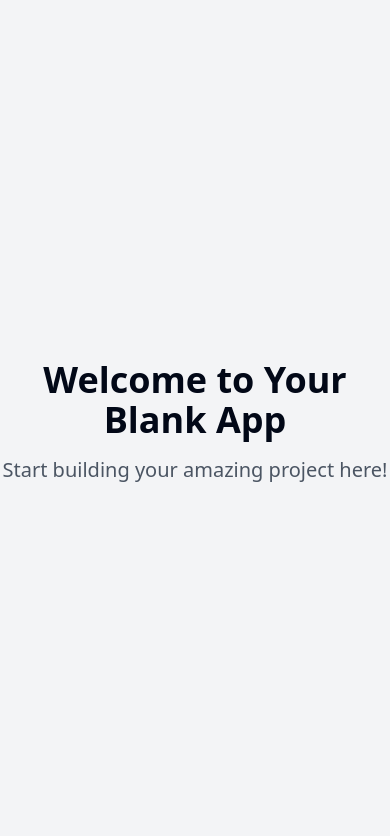
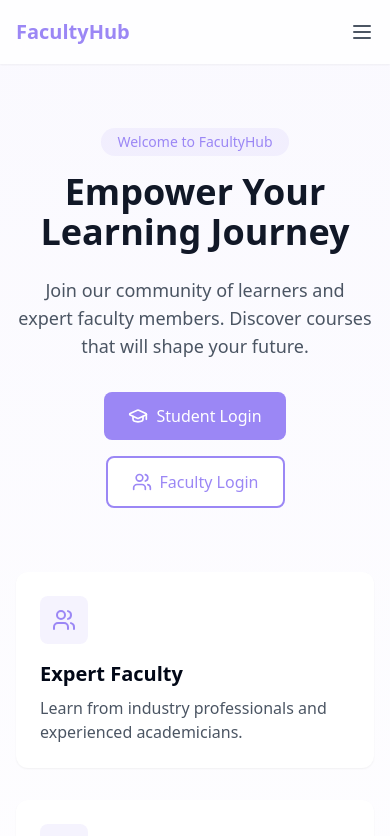
Before and after one commit to Karankaravadra/faculty-flare-hub, a React (Vite) app: page / in a window 390 px wide. Shown: the top 836 px of the page. Built offline with nearby package versions, Linux system fonts and the light colour scheme.

Commit message:
Implement university faculty website
Implement a modern university faculty website with login system, course listings, student queries, testimonials, and a dark/light mode toggle.

```diff
--- /dev/null
+++ b/src/components/CourseCard.tsx
@@ -0,0 +1,49 @@
+
+import { Calendar, Users, Clock } from 'lucide-react';
+
+interface CourseCardProps {
+  title: string;
+  instructor: string;
+  students: number;
+  duration: string;
+  nextSession: string;
+  image: string;
+}
+
+export const CourseCard = ({ title, instructor, students, duration, nextSession, image }: CourseCardProps) => {
+  return (
+    <div className="bg-white rounded-xl overflow-hidden shadow-sm hover:shadow-md transition-shadow duration-200 animate-fade-in">
+      <div className="relative h-48 overflow-hidden">
+        <img
+          src={image}
+          alt={title}
+          className="w-full h-full object-cover transform hover:scale-105 transition-transform duration-300"
+        />
+        <div className="absolute inset-0 bg-gradient-to-t from-black/60 to-transparent" />
+        <div className="absolute bottom-4 left-4 right-4">
+          <h3 className="text-white text-xl font-semibold line-clamp-2">{title}</h3>
+          <p className="text-white/80 text-sm mt-1">{instructor}</p>
+        </div>
+      </div>
+      <div className="p-4">
+        <div className="flex items-center justify-between text-sm text-gray-600 mb-4">
+          <div className="flex items-center gap-1">
+            <Users size={16} />
+            <span>{students} students</span>
+          </div>
+          <div className="flex items-center gap-1">
+            <Clock size={16} />
+            <span>{duration}</span>
+          </div>
+        </div>
+        <div className="flex items-center gap-2 text-sm text-primary mb-4">
+          <Calendar size={16} />
+          <span>Next session: {nextSession}</span>
+        </div>
+        <button className="w-full bg-primary hover:bg-primary-hover text-white px-4 py-2 rounded-lg transition-colors duration-200 flex items-center justify-center gap-2">
+          Join Live Session
+        </button>
+      </div>
+    </div>
+  );
+};
--- /dev/null
+++ b/src/components/CoursesSection.tsx
@@ -0,0 +1,57 @@
+
+import { CourseCard } from './CourseCard';
+
+const courses = [
+  {
+    title: "Advanced Web Development",
+    instructor: "Prof. Sarah Johnson",
+    students: 245,
+    duration: "12 weeks",
+    nextSession: "Tomorrow, 10:00 AM",
+    image: "https://images.unsplash.com/photo-1488590528505-98d2b5aba04b",
+  },
+  {
+    title: "Machine Learning Fundamentals",
+    instructor: "Dr. Michael Chen",
+    students: 189,
+    duration: "16 weeks",
+    nextSession: "Today, 2:00 PM",
+    image: "https://images.unsplash.com/photo-1486312338219-ce68d2c6f44d",
+  },
+  {
+    title: "Digital Marketing Strategy",
+    instructor: "Prof. Emily Williams",
+    students: 167,
+    duration: "8 weeks",
+    nextSession: "Thursday, 11:00 AM",
+    image: "https://images.unsplash.com/photo-1581091226825-a6a2a5aee158",
+  },
+];
+
+export const CoursesSection = () => {
+  return (
+    <section className="py-16 px-4 bg-gray-50">
+      <div className="max-w-7xl mx-auto">
+        <div className="text-center mb-12">
+          <span className="inline-block bg-primary/10 text-primary px-4 py-1 rounded-full text-sm font-medium mb-4">
+            Featured Courses
+          </span>
+          <h2 className="text-3xl md:text-4xl font-bold text-gray-900 mb-4">
+            Explore Our Popular Courses
+          </h2>
+          <p className="text-gray-600 max-w-2xl mx-auto">
+            Choose from a wide range of courses designed to help you achieve your academic and professional goals.
+          </p>
+        </div>
+
+        <div className="grid grid-cols-1 md:grid-cols-2 lg:grid-cols-3 gap-8">
+          {courses.map((course, index) => (
+            <div key={course.title} style={{ animationDelay: `${index * 200}ms` }}>
+              <CourseCard {...course} />
+            </div>
+          ))}
+        </div>
+      </div>
+    </section>
+  );
+};
--- /dev/null
+++ b/src/components/HeroSection.tsx
@@ -0,0 +1,66 @@
+
+import { GraduationCap, BookOpen, Users } from 'lucide-react';
+
+export const HeroSection = () => {
+  return (
+    <section className="pt-32 pb-16 px-4 bg-gradient-to-b from-primary/5 to-transparent">
+      <div className="max-w-7xl mx-auto">
+        <div className="text-center animate-fade-in">
+          <span className="inline-block bg-primary/10 text-primary px-4 py-1 rounded-full text-sm font-medium mb-4">
+            Welcome to FacultyHub
+          </span>
+          <h1 className="text-4xl md:text-6xl font-bold text-gray-900 mb-6">
+            Empower Your Learning Journey
+          </h1>
+          <p className="text-lg text-gray-600 max-w-2xl mx-auto mb-8">
+            Join our community of learners and expert faculty members. Discover courses that will shape your future.
+          </p>
+          <div className="flex flex-wrap justify-center gap-4">
+            <button className="bg-primary hover:bg-primary-hover text-white px-6 py-3 rounded-lg transition-colors duration-200 flex items-center gap-2">
+              <GraduationCap size={20} />
+              Student Login
+            </button>
+            <button className="bg-white hover:bg-gray-50 text-primary border-2 border-primary px-6 py-3 rounded-lg transition-colors duration-200 flex items-center gap-2">
+              <Users size={20} />
+              Faculty Login
+            </button>
+          </div>
+        </div>
+
+        <div className="grid grid-cols-1 md:grid-cols-3 gap-8 mt-16">
+          {features.map((feature, index) => (
+            <div
+              key={feature.title}
+              className="bg-white p-6 rounded-xl shadow-sm hover:shadow-md transition-shadow duration-200 animate-fade-in"
+              style={{ animationDelay: `${index * 200}ms` }}
+            >
+              <div className="bg-primary/10 w-12 h-12 rounded-lg flex items-center justify-center mb-4">
+                <feature.icon className="text-primary" size={24} />
+              </div>
+              <h3 className="text-xl font-semibold mb-2">{feature.title}</h3>
+              <p className="text-gray-600">{feature.description}</p>
+            </div>
+          ))}
+        </div>
+      </div>
+    </section>
+  );
+};
+
+const features = [
+  {
+    title: "Expert Faculty",
+    description: "Learn from industry professionals and experienced academicians.",
+    icon: Users,
+  },
+  {
+    title: "Live Sessions",
+    description: "Interactive live classes with real-time doubt resolution.",
+    icon: BookOpen,
+  },
+  {
+    title: "Certified Courses",
+    description: "Get certified in your field of interest with our accredited courses.",
+    icon: GraduationCap,
+  },
+];
--- /dev/null
+++ b/src/components/Navbar.tsx
@@ -0,0 +1,79 @@
+
+import { useState } from 'react';
+import { Menu, X } from 'lucide-react';
+import { Link } from 'react-router-dom';
+
+export const Navbar = () => {
+  const [isOpen, setIsOpen] = useState(false);
+
+  return (
+    <nav className="fixed w-full bg-white/80 backdrop-blur-md z-50 shadow-sm">
+      <div className="max-w-7xl mx-auto px-4 sm:px-6 lg:px-8">
+        <div className="flex justify-between items-center h-16">
+          <div className="flex-shrink-0 flex items-center">
+            <Link to="/" className="text-xl font-semibold text-primary">
+              FacultyHub
+            </Link>
+          </div>
+
+          {/* Desktop menu */}
+          <div className="hidden md:flex items-center space-x-8">
+            <NavLink to="/">Home</NavLink>
+            <NavLink to="/courses">Courses</NavLink>
+            <NavLink to="/about">About Us</NavLink>
+            <NavLink to="/queries">Student Queries</NavLink>
+            <NavLink to="/testimonials">Testimonials</NavLink>
+            <button className="bg-primary hover:bg-primary-hover text-white px-4 py-2 rounded-lg transition-colors duration-200">
+              Login
+            </button>
+          </div>
+
+          {/* Mobile menu button */}
+          <div className="md:hidden flex items-center">
+            <button
+              onClick={() => setIsOpen(!isOpen)}
+              className="text-gray-600 hover:text-primary transition-colors"
+            >
+              {isOpen ? <X size={24} /> : <Menu size={24} />}
+            </button>
+          </div>
+        </div>
+
+        {/* Mobile menu */}
+        {isOpen && (
+          <div className="md:hidden animate-fade-in">
+            <div className="px-2 pt-2 pb-3 space-y-1">
+              <MobileNavLink to="/" onClick={() => setIsOpen(false)}>Home</MobileNavLink>
+              <MobileNavLink to="/courses" onClick={() => setIsOpen(false)}>Courses</MobileNavLink>
+              <MobileNavLink to="/about" onClick={() => setIsOpen(false)}>About Us</MobileNavLink>
+              <MobileNavLink to="/queries" onClick={() => setIsOpen(false)}>Student Queries</MobileNavLink>
+              <MobileNavLink to="/testimonials" onClick={() => setIsOpen(false)}>Testimonials</MobileNavLink>
+              <button className="w-full bg-primary hover:bg-primary-hover text-white px-4 py-2 rounded-lg transition-colors duration-200 mt-4">
+                Login
+              </button>
+            </div>
+          </div>
+        )}
+      </div>
+    </nav>
+  );
+};
+
+const NavLink = ({ to, children }: { to: string; children: React.ReactNode }) => (
+  <Link
+    to={to}
+    className="text-gray-600 hover:text-primary transition-colors duration-200"
+  >
+    {children}
+  </Link>
+);
+
+const MobileNavLink = ({ to, children, onClick }: { to: string; children: React.ReactNode; onClick: () => void }) => (
+  <Link
+    to={to}
+    onClick={onClick}
+    className="block text-gray-600 hover:text-primary transition-colors duration-200 py-2"
+  >
+    {children}
+  </Link>
+);
--- a/src/pages/Index.tsx
+++ b/src/pages/Index.tsx
@@ -1,12 +1,16 @@
-// Update this page (the content is just a fallback if you fail to update the page)
+
+import { Navbar } from "@/components/Navbar";
+import { HeroSection } from "@/components/HeroSection";
+import { CoursesSection } from "@/components/CoursesSection";
 
 const Index = () => {
   return (
-    <div className="min-h-screen flex items-center justify-center bg-gray-100">
-      <div className="text-center">
-        <h1 className="text-4xl font-bold mb-4">Welcome to Your Blank App</h1>
-        <p className="text-xl text-gray-600">Start building your amazing project here!</p>
-      </div>
+    <div className="min-h-screen bg-white">
+      <Navbar />
+      <main>
+        <HeroSection />
+        <CoursesSection />
+      </main>
     </div>
   );
 };
--- a/tailwind.config.ts
+++ b/tailwind.config.ts
@@ -1,3 +1,4 @@
+
 import type { Config } from "tailwindcss";
 
 export default {
@@ -12,85 +13,61 @@ export default {
   theme: {
     container: {
       center: true,
-			padding: '2rem',
+      padding: "2rem",
       screens: {
-				'2xl': '1400px'
-			}
+        "2xl": "1400px",
+      },
     },
     extend: {
       colors: {
-				border: 'hsl(var(--border))',
-				input: 'hsl(var(--input))',
-				ring: 'hsl(var(--ring))',
-				background: 'hsl(var(--background))',
-				foreground: 'hsl(var(--foreground))',
+        border: "hsl(var(--border))",
+        input: "hsl(var(--input))",
+        ring: "hsl(var(--ring))",
+        background: "hsl(var(--background))",
+        foreground: "hsl(var(--foreground))",
         primary: {
-					DEFAULT: 'hsl(var(--primary))',
-					foreground: 'hsl(var(--primary-foreground))'
+          DEFAULT: "#9b87f5",
+          hover: "#8b74f4",
+          foreground: "#FFFFFF",
         },
         secondary: {
-					DEFAULT: 'hsl(var(--secondary))',
-					foreground: 'hsl(var(--secondary-foreground))'
+          DEFAULT: "#7E69AB",
+          foreground: "#FFFFFF",
         },
-				destructive: {
-					DEFAULT: 'hsl(var(--destructive))',
-					foreground: 'hsl(var(--destructive-foreground))'
+        accent: {
+          DEFAULT: "#F2FCE2",
+          foreground: "#1A1F2C",
         },
         muted: {
-					DEFAULT: 'hsl(var(--muted))',
-					foreground: 'hsl(var(--muted-foreground))'
+          DEFAULT: "#F1F1F1",
+          foreground: "#666666",
         },
-				accent: {
-					DEFAULT: 'hsl(var(--accent))',
-					foreground: 'hsl(var(--accent-foreground))'
-				},
-				popover: {
-					DEFAULT: 'hsl(var(--popover))',
-					foreground: 'hsl(var(--popover-foreground))'
-				},
-				card: {
-					DEFAULT: 'hsl(var(--card))',
-					foreground: 'hsl(var(--card-foreground))'
-				},
-				sidebar: {
-					DEFAULT: 'hsl(var(--sidebar-background))',
-					foreground: 'hsl(var(--sidebar-foreground))',
-					primary: 'hsl(var(--sidebar-primary))',
-					'primary-foreground': 'hsl(var(--sidebar-primary-foreground))',
-					accent: 'hsl(var(--sidebar-accent))',
-					'accent-foreground': 'hsl(var(--sidebar-accent-foreground))',
-					border: 'hsl(var(--sidebar-border))',
-					ring: 'hsl(var(--sidebar-ring))'
-				}
-			},
-			borderRadius: {
-				lg: 'var(--radius)',
-				md: 'calc(var(--radius) - 2px)',
-				sm: 'calc(var(--radius) - 4px)'
       },
       keyframes: {
-				'accordion-down': {
-					from: {
-						height: '0'
+        "accordion-down": {
+          from: { height: "0" },
+          to: { height: "var(--radix-accordion-content-height)" },
         },
-					to: {
-						height: 'var(--radix-accordion-content-height)'
-					}
+        "accordion-up": {
+          from: { height: "var(--radix-accordion-content-height)" },
+          to: { height: "0" },
         },
-				'accordion-up': {
-					from: {
-						height: 'var(--radix-accordion-content-height)'
+        "fade-in": {
+          "0%": { opacity: "0", transform: "translateY(10px)" },
+          "100%": { opacity: "1", transform: "translateY(0)" },
         },
-					to: {
-						height: '0'
-					}
-				}
+        "slide-in": {
+          "0%": { transform: "translateX(-100%)" },
+          "100%": { transform: "translateX(0)" },
+        },
       },
       animation: {
-				'accordion-down': 'accordion-down 0.2s ease-out',
-				'accordion-up': 'accordion-up 0.2s ease-out'
-			}
-		}
+        "accordion-down": "accordion-down 0.2s ease-out",
+        "accordion-up": "accordion-up 0.2s ease-out",
+        "fade-in": "fade-in 0.6s ease-out",
+        "slide-in": "slide-in 0.6s ease-out",
+      },
+    },
   },
   plugins: [require("tailwindcss-animate")],
 } satisfies Config;
```
Lines whose indentation alone changed are shown as unchanged.
